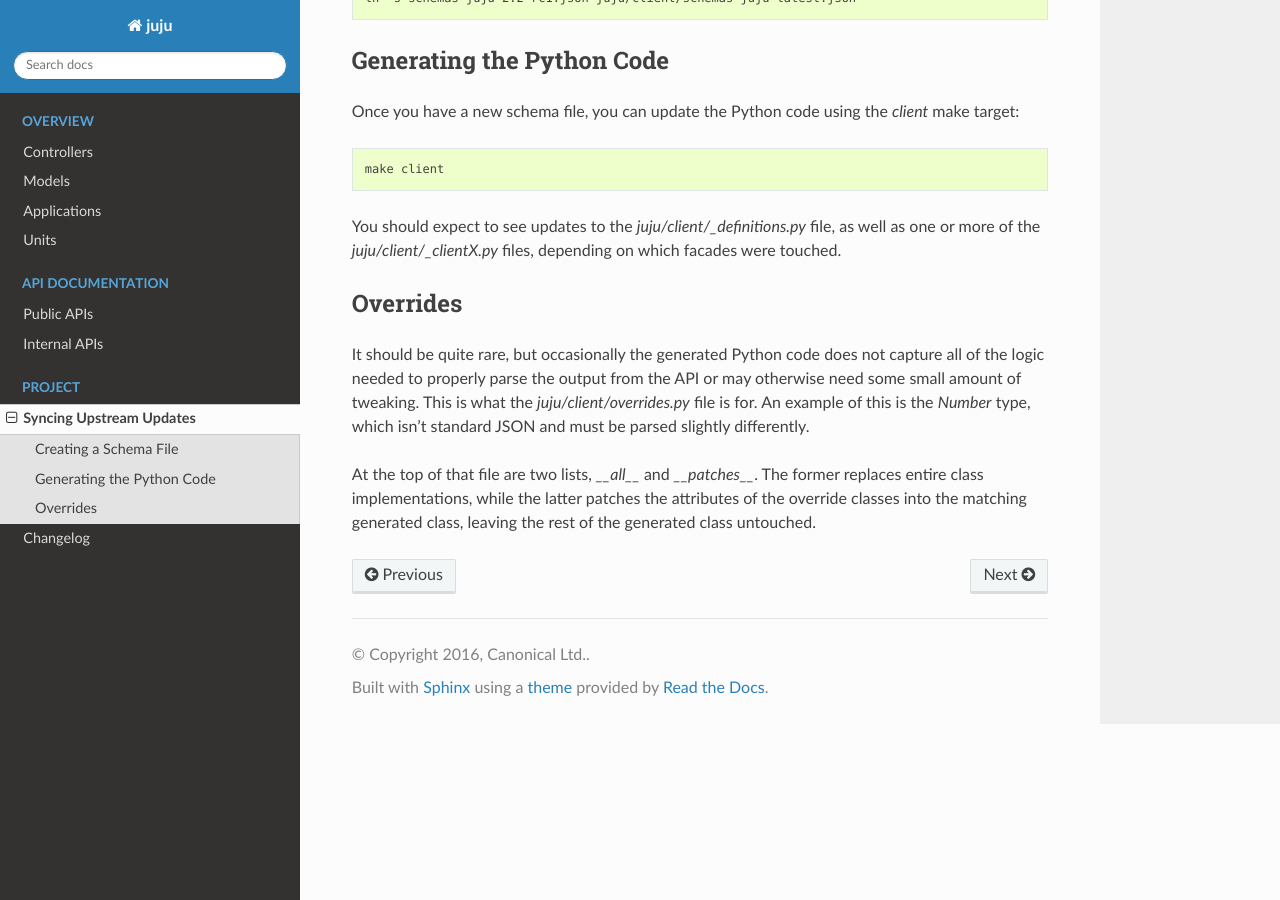
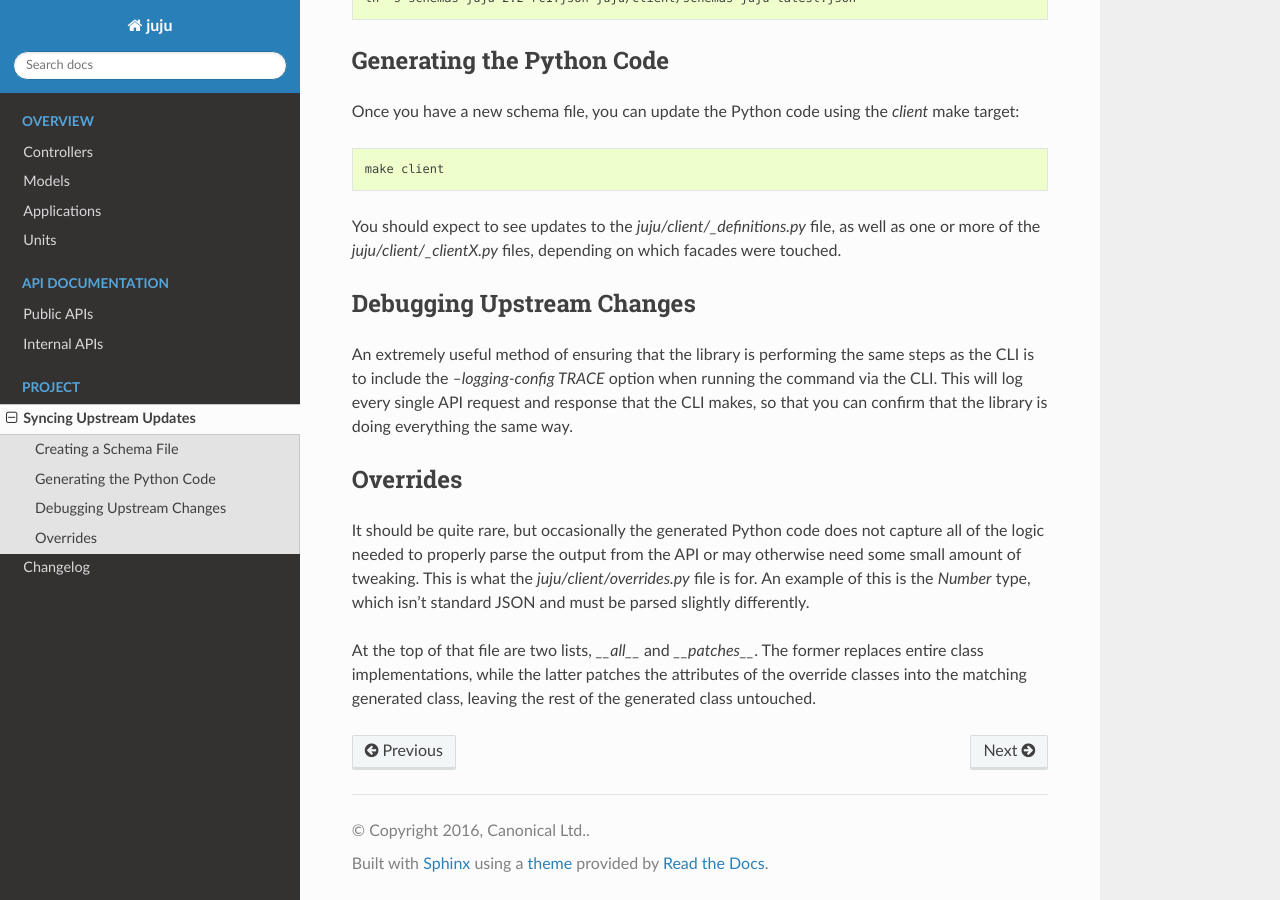
Before and after one commit to juju/python-libjuju, a Sphinx documentation site: the page built from docs/upstream-updates/index.rst, in a window 1280 px wide and 900 px high, scrolled down 706 px. Built offline with Sphinx 7.4.7 and the Read the Docs theme 2.0.0, drawn with Linux system fonts in a browser that asks for light colours; pages that are not in the unit, such as notebooks, are missing from menus.

Commit message:
Document logging-config option

```diff
--- a/docs/upstream-updates/index.rst
+++ b/docs/upstream-updates/index.rst
@@ -48,6 +48,16 @@ as well as one or more of the `juju/client/_clientX.py` files, depending on
 which facades were touched.
 
 
+Debugging Upstream Changes
+--------------------------
+
+An extremely useful method of ensuring that the library is performing the same
+steps as the CLI is to include the `--logging-config TRACE` option when running
+the command via the CLI.  This will log every single API request and response
+that the CLI makes, so that you can confirm that the library is doing
+everything the same way.
+
+
 Overrides
 ---------
 
```
